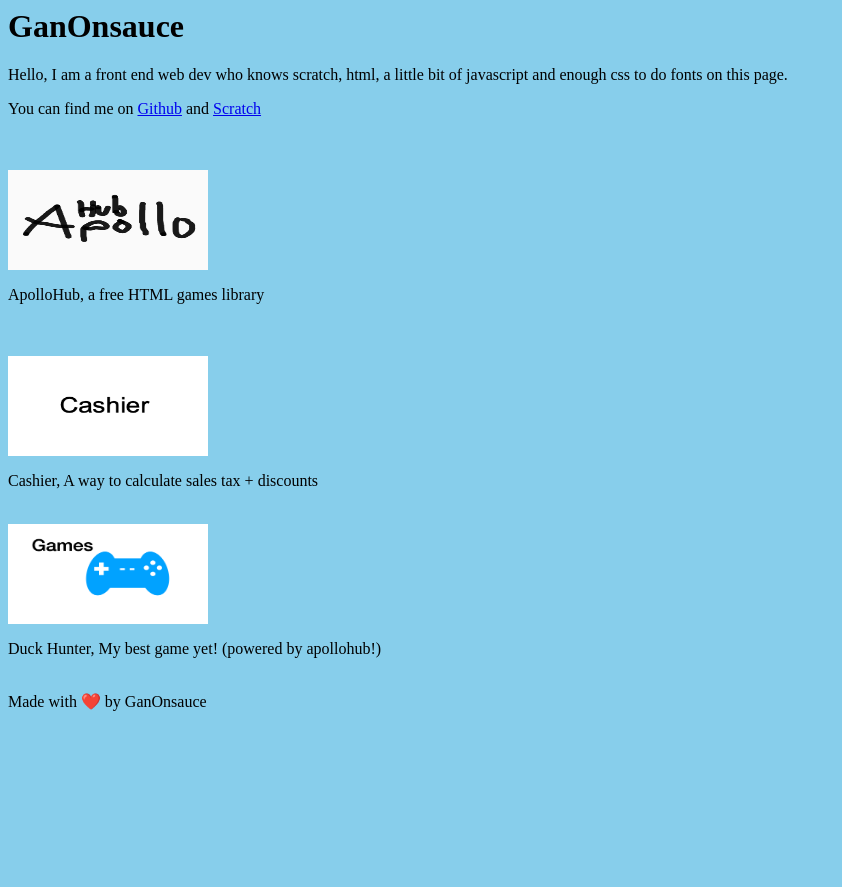
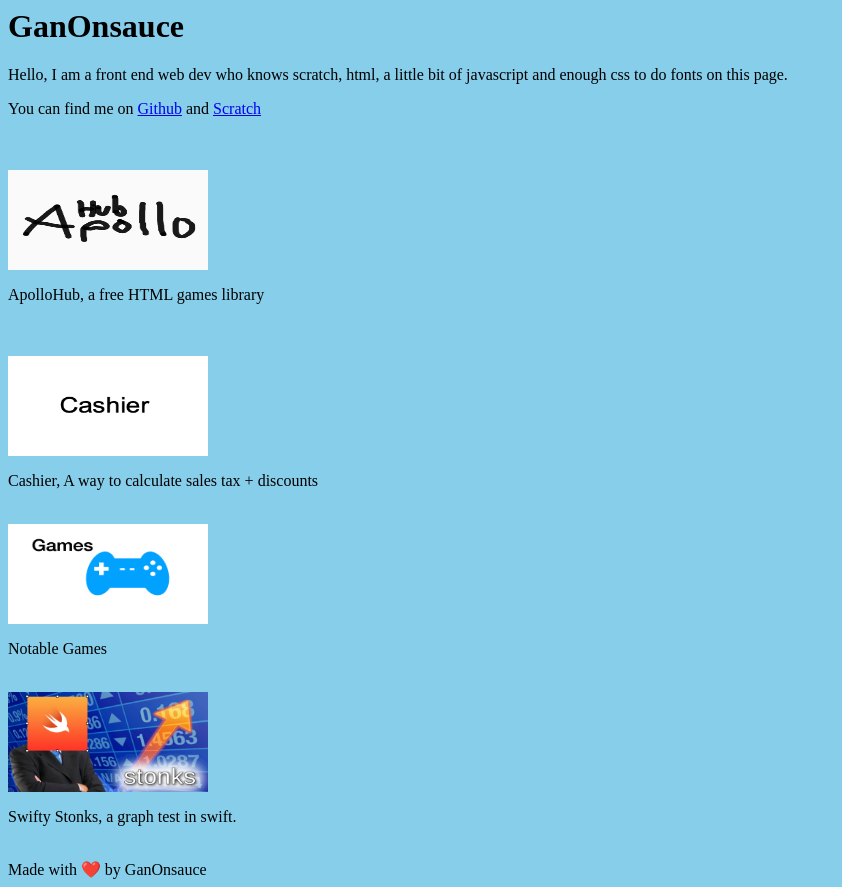
Before and after one commit to GanOnsauce/ganonsauce.github.io, a plain HTML site: page index.html in a window 1280 px wide. Shown: the whole page, without its empty margins (0-842 px from the left). Before the commit the page ends 800 px from the top, so only its background shows below. Drawn offline with Linux system fonts and the light colour scheme.

Commit message:
Update index.html

```diff
--- a/index.html
+++ b/index.html
@@ -17,8 +17,10 @@
 
 			<br
 				<br>
-					<a href="games.html"><img src="img/games.png" alt="Duck hunter" style="width:200px;height:100px;"></a>
-			<p class="p1">Duck Hunter, My best game yet! (powered by apollohub!)</p>
+					<a href="games.html"><img src="img/games.png" alt="You Got Gamez On Your Phone?" style="width:200px;height:100px;"></a>
+			<p class="p1">Notable Games</p>
 			<br>
-
+				<a href="https://github.com/GanOnsauce/SwiftyStonks"><img src="img/SwiftyStonks.png" alt="stonks" style="width:200px;height:100px;"></a>
+			<p class="p1">Swifty Stonks, a graph test in swift.</p>
+			<br>
 				Made with ❤️ by GanOnsauce
```
